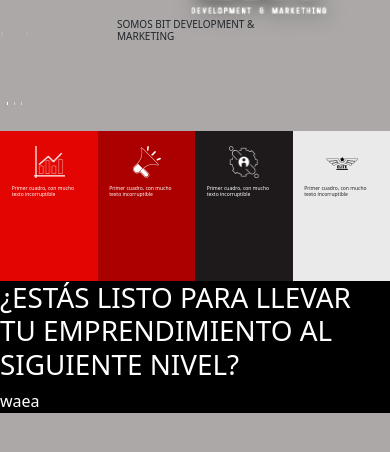
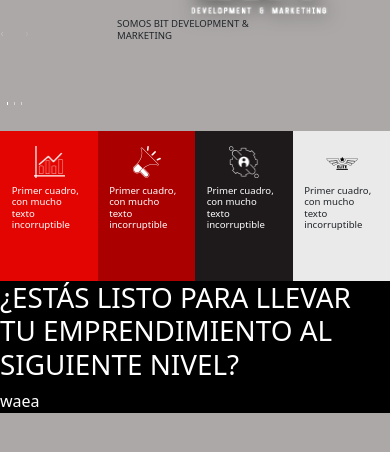
Before and after one commit to MiguelGhash/BIT, a website: page index.html in a window 390 px wide. Shown: the part 64-516 px from the top of the page. Drawn offline with nearby package versions, Linux system fonts and the light colour scheme; a web font is replaced by a local one.

Commit message:
Cambios al index

```diff
--- a/index.css
+++ b/index.css
@@ -144,7 +144,7 @@ align-items: center;
 }
 
 .Titulo h1 {
-    font-size: 10px;
+    font-size: 60%;
 }
 
 .img-decorativa img {
@@ -177,7 +177,7 @@ align-items: center;
 .Cuadro1, .Cuadro2, .Cuadro3, .Cuadro4 {
     padding: 3%;
     padding-top: 2%;
-    font-size: 5px;
+    font-size: 60%;
     width: 25%;
 }
 
```
